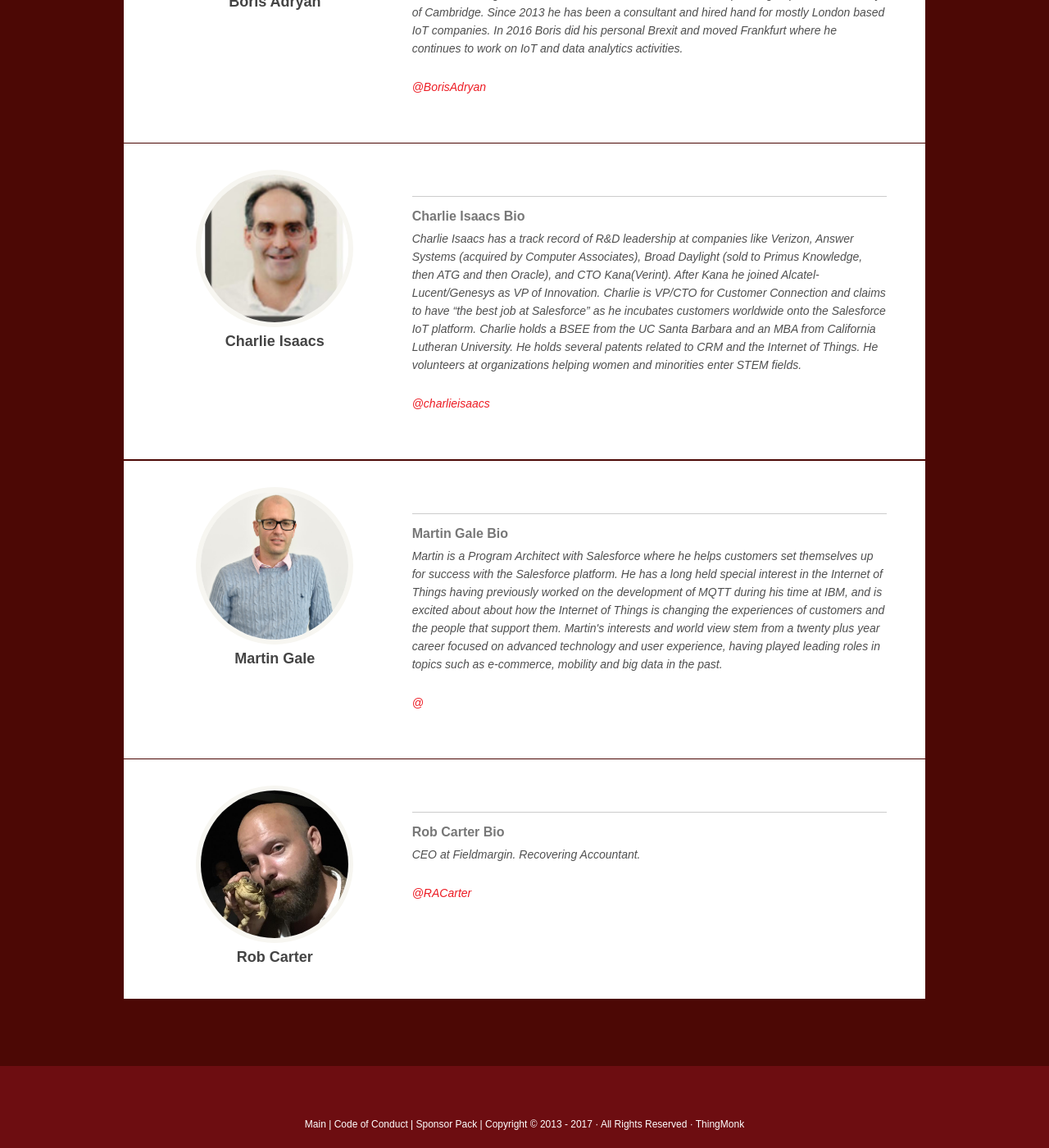
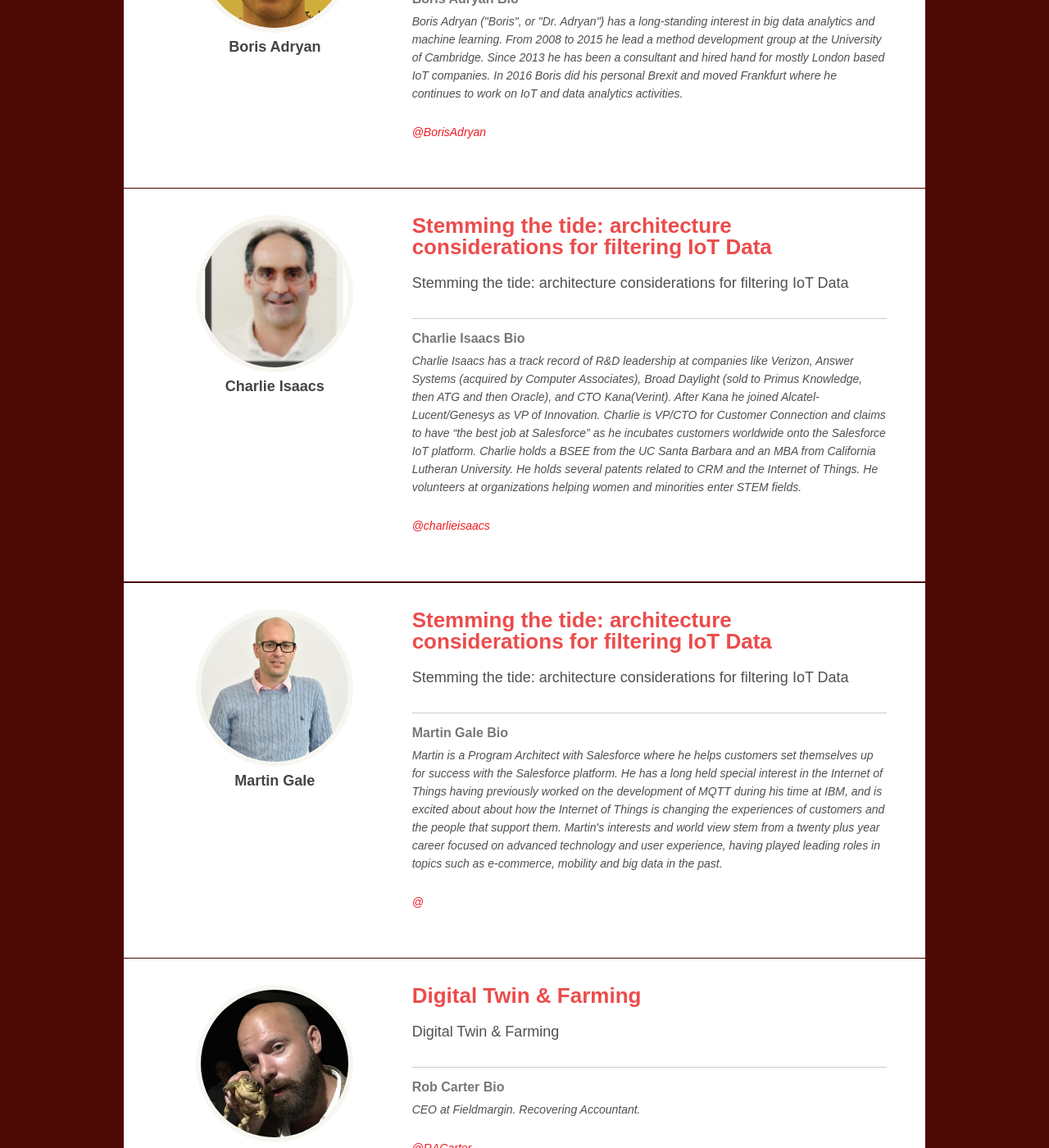
Before and after one commit to thingmonk/thingmonk.github.io, a Jekyll site: the page built from thingmonk-talks.html, in a window 1280 px wide and 1400 px high, scrolled down 7030 px. Shown: the whole window at 82% size. Built offline with Jekyll 4.4.1, drawn with Linux system fonts in a browser that asks for light colours; some of the changed text lies outside the part shown.

Commit message:
Talk title updates

```diff
--- a/_data/speakers.yml
+++ b/_data/speakers.yml
@@ -64,8 +64,8 @@
 - name: Andy Stanford Clark
   photo: andysc.jpg
   bio: IBM CTO - UK and Ireland. Distinguished Engineer, Master Inventor. Innovation and invention. IoT, MQTT. Runner
-  talktitle:
-  talkabstract:
+  talktitle: Stemming the tide&#58; architecture considerations for filtering IoT Data
+  talkabstract: Stemming the tide&#58; architecture considerations for filtering IoT Data
   twitter: andysc
 
 - name: Tracy Miranda
@@ -92,20 +92,20 @@
 - name: Charlie Isaacs
   photo: charlieissacs.jpg
   bio: Charlie Isaacs has a track record of R&D leadership at companies like Verizon, Answer Systems (acquired by Computer Associates), Broad Daylight (sold to Primus Knowledge, then ATG and then Oracle), and CTO Kana(Verint). After Kana he joined Alcatel-Lucent/Genesys as VP of Innovation. Charlie is VP/CTO for Customer Connection and claims to have “the best job at Salesforce” as he incubates customers worldwide onto the Salesforce IoT platform.  Charlie holds a BSEE from the UC Santa Barbara and an MBA from California Lutheran University. He holds several patents related to CRM and the Internet of Things. He volunteers at organizations helping women and minorities enter STEM fields.
-  talktitle:
-  talkabstract:
+  talktitle: Stemming the tide&#58; architecture considerations for filtering IoT Data
+  talkabstract: Stemming the tide&#58; architecture considerations for filtering IoT Data
   twitter: charlieisaacs
 
 - name: Martin Gale
   photo: marting.jpg
   bio: Martin is a Program Architect with Salesforce where he helps customers set themselves up for success with the Salesforce platform. He has a long held special interest in the Internet of Things having previously worked on the development of MQTT during his time at IBM, and is excited about about how the Internet of Things is changing the experiences of customers and the people that support them. Martin's interests and world view stem from a twenty plus year career focused on advanced technology and user experience, having played leading roles in topics such as e-commerce, mobility and big data in the past.
-  talktitle:
-  talkabstract:
+  talktitle: Stemming the tide&#58; architecture considerations for filtering IoT Data
+  talkabstract: Stemming the tide&#58; architecture considerations for filtering IoT Data
   twitter:
 
 - name: Rob Carter
   photo: robc.png
   bio: CEO at Fieldmargin. Recovering Accountant.
-  talktitle:
-  talkabstract:
+  talktitle: Digital Twin &amp; Farming
+  talkabstract: Digital Twin &amp; Farming
   twitter: RACarter
--- a/index.html
+++ b/index.html
@@ -276,7 +276,7 @@ layout: thingmonk
         </li>
         <li class="c-sessions__single">
           <time>14:30</time>
-          <div class="session-description"><p><a href="http://thingmonk.com/thingmonk-talks.html">Title TBC</a> - <a href="http://thingmonk.com/thingmonk-talks.html">Andy Stanford Clark, Charlie Isaacs, Martin Gale</a></p></div>
+          <div class="session-description"><p><a href="http://thingmonk.com/thingmonk-talks.html">Stemming the tide: architecture considerations for filtering IoT Data</a> - <a href="http://thingmonk.com/thingmonk-talks.html">Andy Stanford-Clark, Charlie Isaacs, Martin Gale</a></p></div>
         </li>
         <li class="c-sessions__single">
           <time>15:00</time>
@@ -297,7 +297,7 @@ layout: thingmonk
         </li>
         <li class="c-sessions__single">
           <time>17:00</time>
-          <div class="session-description"><p><a href="http://thingmonk.com/thingmonk-talks.html#RACarter">Title TBC</a>- <a href="http://thingmonk.com/thingmonk-talks.html#RACarter">Rob Carter</a></p></div>
+          <div class="session-description"><p><a href="http://thingmonk.com/thingmonk-talks.html#RACarter">Digital Twin and Farming</a>- <a href="http://thingmonk.com/thingmonk-talks.html#RACarter">Rob Carter</a></p></div>
         </li>
       </ol>
 
```
